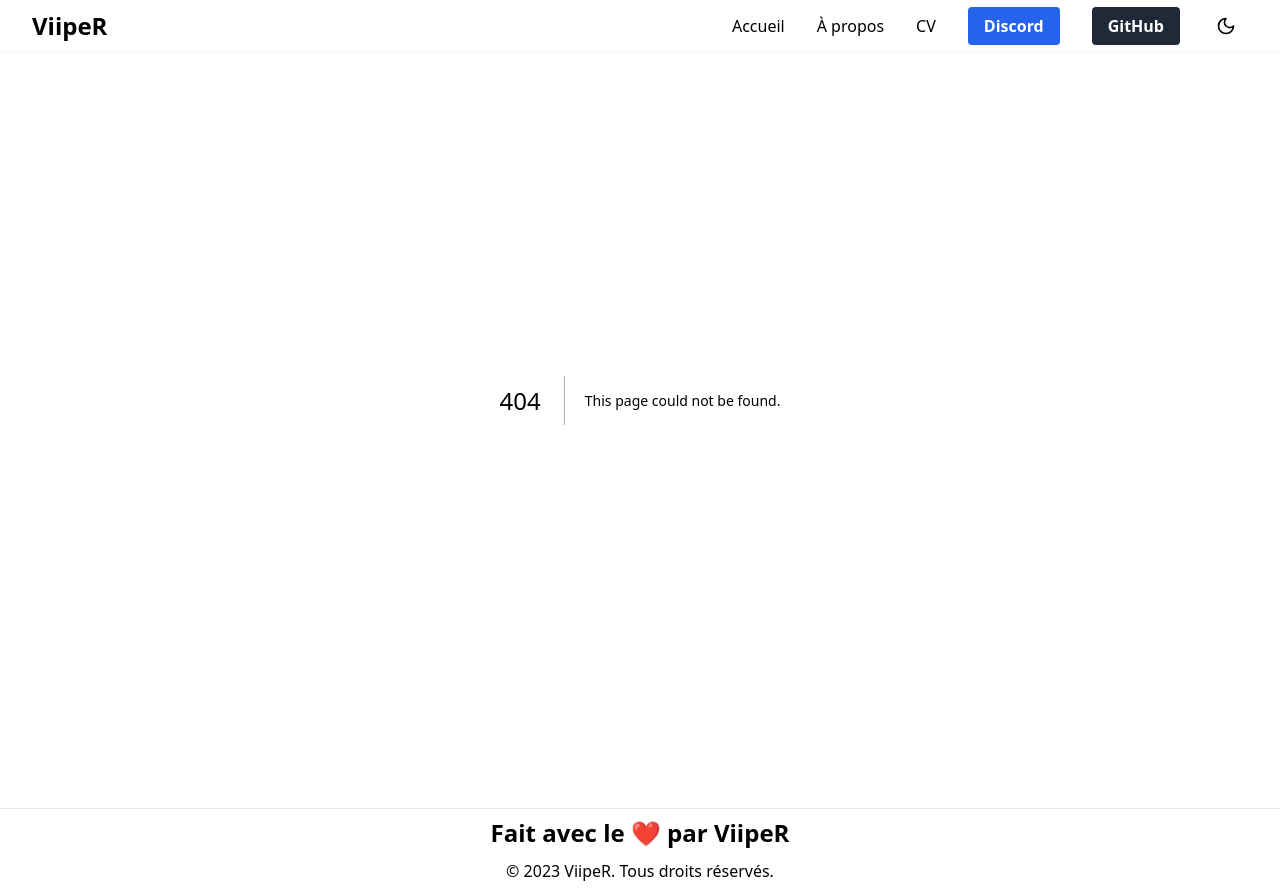
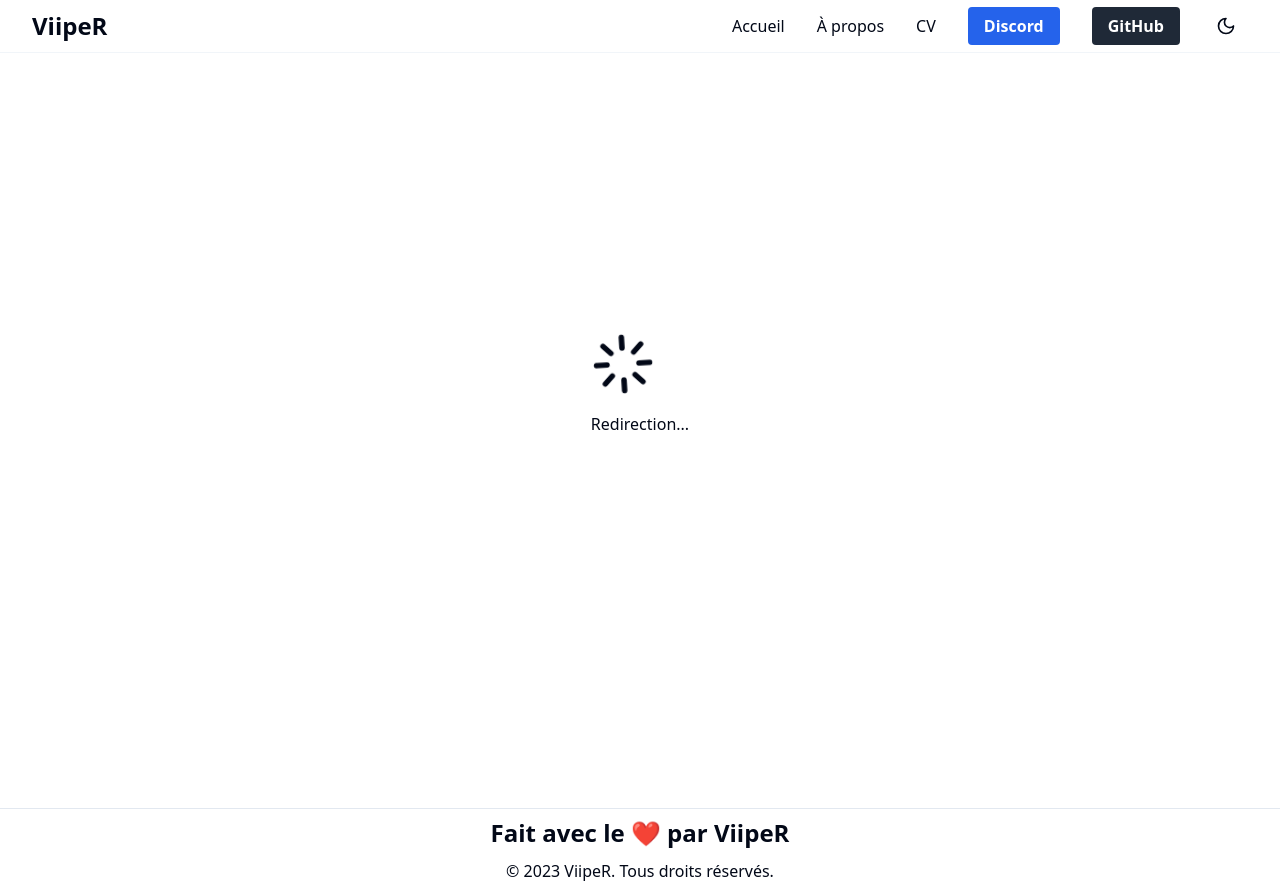
Before and after one commit to ItsMeViipeR/viiper.fr, a Next.js app: page /discord in a window 1280 px wide. Before the commit this address had no page. Built offline with nearby package versions, Linux system fonts and the light colour scheme.

Commit message:
Add Discord redirect page

```diff
--- /dev/null
+++ b/app/discord/page.tsx
@@ -0,0 +1,42 @@
+import {Metadata} from "next";
+import {Loader} from "lucide-react";
+import React from "react";
+
+export default function Discord() {
+    const METADATAS: Metadata = {
+        title: "ViipeR - Discord",
+        description: "Rejoignez mon serveur Discord.",
+        keywords: ["viiper", "discord"],
+    }
+
+    return (
+      <>
+          <head>
+              <meta httpEquiv="refresh" content = "2;url=https://discord.gg/zGk6BvGYx7" />
+              {
+                  Object.keys(METADATAS).map((key) => {
+                      if(key === "title")
+                          return <title key={key}>{`${METADATAS[key]}`}</title>
+                      if(key === "openGraph")
+                          return Object.keys(METADATAS[key]!).map((key2) => {
+                              // @ts-ignore
+                              return <meta key={key2} property={`og:${key2}`} content={METADATAS[key]![key2]}/>
+                          })
+                      // @ts-ignore
+                      return <meta key={key} name={key} content={METADATAS[key]}/>
+                  })
+              }
+          </head>
+          <div className="flex flex-col items-center justify-center min-h-screen py-2 max-[500px]:max-w-xs max-[500px]:items-stretch" id={"base"}>
+              <main className="flex flex-col items-center justify-center flex-1 px-32 text-center">
+                  <div className="mb-8">
+                      <h1 className="text-6xl font-bold mb-4">
+                          <Loader size={64} className={"loader"} />
+                      </h1>
+                      <p>Redirection...</p>
+                  </div>
+              </main>
+          </div>
+      </>
+    )
+}
--- a/app/globals.css
+++ b/app/globals.css
@@ -80,6 +80,16 @@
   .dark header {
     background-color: #020817;
   }
+
+  .loader {
+    -webkit-animation: spin 2s linear infinite; /* Safari */
+    animation: spin 2s linear infinite;
+  }
+
+  @keyframes spin {
+    0% { transform: rotate(0deg); }
+    100% { transform: rotate(360deg); }
+  }
 }
 
 @layer base {
--- a/src/feature/layout/Header.tsx
+++ b/src/feature/layout/Header.tsx
@@ -30,7 +30,7 @@ export const Header = () => {
                         <a href="/cv" className={"hover:underline"}>CV</a>
                     </li>
                     <li className="ml-8">
-                        <a href="https://discord.gg/zGk6BvGYx7" target={"_blank"} className="bg-blue-600 hover:bg-blue-700 text-white font-bold py-2 px-4 rounded transition-all">
+                        <a href="/discord" target={"_blank"} className="bg-blue-600 hover:bg-blue-700 text-white font-bold py-2 px-4 rounded transition-all">
                             Discord
                         </a>
                     </li>
```
